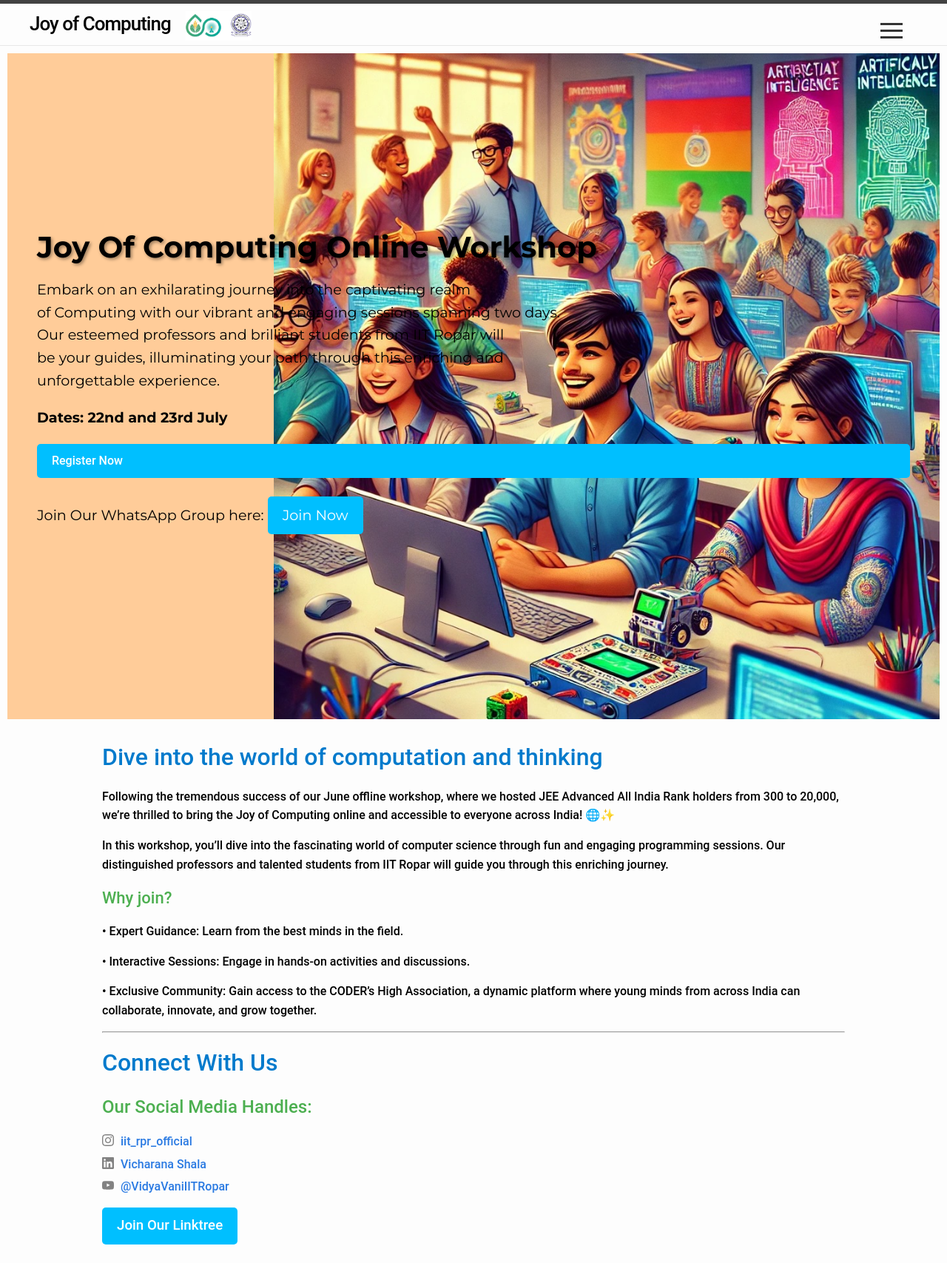
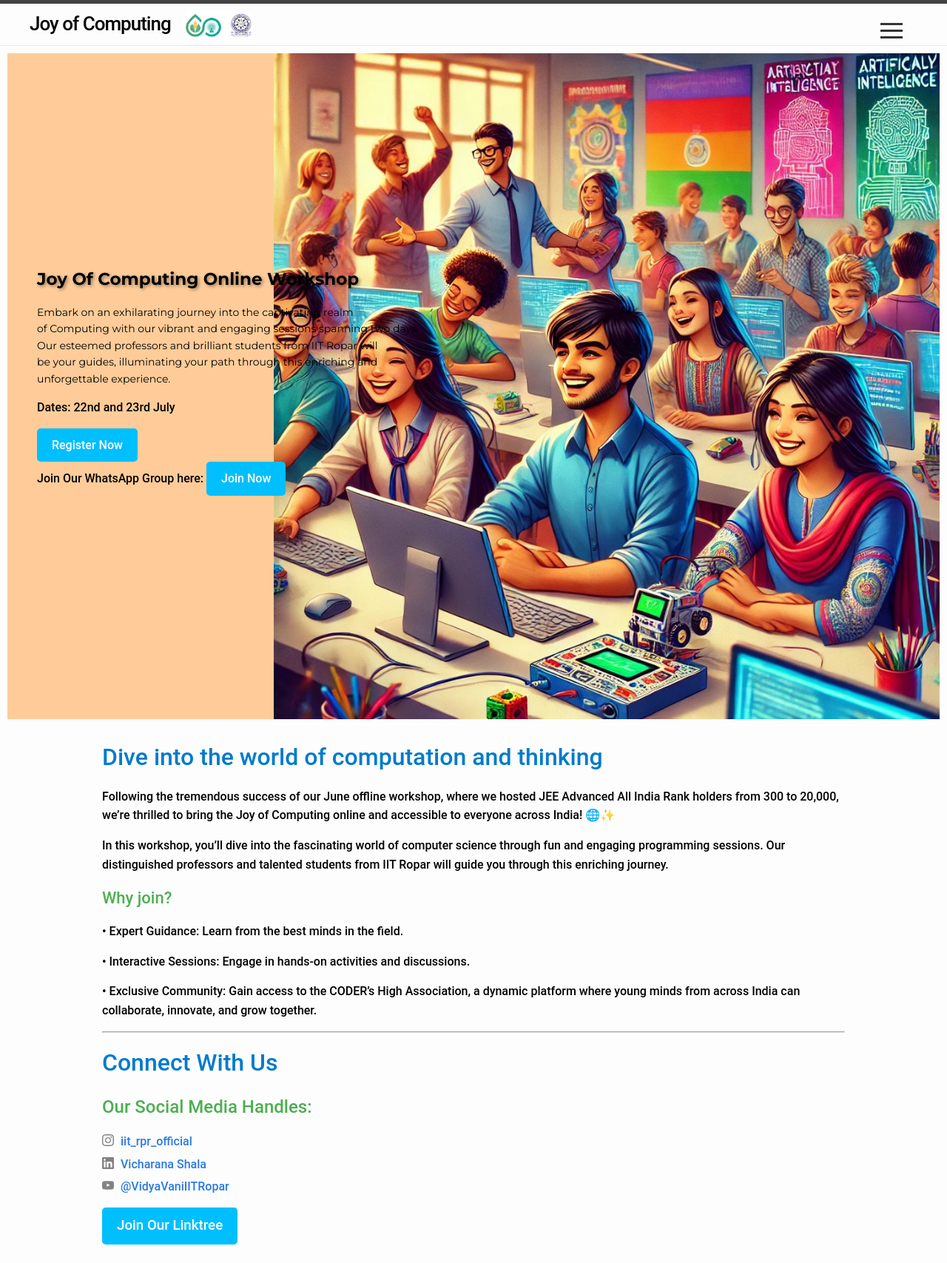
Before and after one commit to sudarshansudarshan/joc, a Jekyll site: the page built from index.markdown, in a window 1280 px wide. Shown: the whole page at 74% size. Built offline with Jekyll 4.4.1, drawn with Linux system fonts in a browser that asks for light colours.

Commit message:
Update home.html

```diff
--- a/_layouts/home.html
+++ b/_layouts/home.html
@@ -12,14 +12,25 @@ layout: default
 <link href="https://fonts.googleapis.com/css2?family=Montserrat:ital,wght@0,100..900;1,100..900&display=swap" rel="stylesheet">
   <style>
     body {
-      font-family: 'Roboto Medium', sans-serif;
+      font-family: 'Roboto Medium', sans-serif; /* Use Roboto font or any other preferred font */
       font-size: 16px;
       line-height: 1.6;
-      color: #000000;
+      color: #000000; /* Default text color */
       margin: 0;
       padding: 0;
       width: 100%;
+      /*background-image: url('images/bgg1.png');
+      background-size: contain; /* Set the width and height of the background image */
+      /*background-repeat: no-repeat;
+      background-position: center top;
+       /* Center the background image */
+      <!-- background-color: #ffdbac;-->
     }
+  /*.home {
+      max-width: 100%;
+      margin: 0 auto;
+      padding: 10px;
+    }*/
     .home {
       max-width: 100%;
       margin: 0 auto;
@@ -48,42 +59,43 @@ layout: default
     }
 
     .navigation li a:hover {
-      color: #ff6600;
+      color: #ff6600; /* Change color on hover */
     }
 
     .hero-section {
-      display: flex;
       width: 100%;
-      height: 100vh;
-      background-color: #ffcc99;
-      background-image: url('images/joc image.jpg');
+      height: 100vh; /* Adjust height as needed */
+      background-image: url('images/bgg1.png');
       background-size: contain;
       background-repeat: no-repeat;
-      background-position: right top;
-      color: white;
+      background-position: center top;
+      display: flex;
+      align-items: center; /* Center content vertically */
+      justify-content: left; /* Center content horizontally */
+      color: white; /* Set default text color */
+      text-align: center; /* Center text */
+      /* margin-top: 100px; */
     }
 
-    .text-section {
-      flex: 1;
-      padding: 40px;
-      display: flex;
-      flex-direction: column;
-      justify-content: center;
+    .hero-image {
+      max-width: 100%;
+      height: auto;
     }
 
-    .text-section h2 {
-      font-size: 2.5em;
-      margin-bottom: 10px;
-      color: #000000;
-      font-family: 'Montserrat', sans-serif;
-      text-shadow: 2px 2px 4px rgba(0, 0, 0, 0.4);
+    .hero-text {
+      margin-top: 20px;
     }
 
-    .text-section p {
+    .hero-text h2 {
+      font-size: 2.5em; /* Larger font size for heading */
+      margin-bottom: 10px;
+      color: #FFFFFF;
+    }
+
+    .hero-text p {
       font-size: 1.2em;
       margin-bottom: 20px;
-      color: #000000;
-      font-family: 'Montserrat', sans-serif;
+      color: #FFFFFF;
     }
 
     .btn {
@@ -100,40 +112,101 @@ layout: default
       background-color: #008CBA;
     }
 
+    .post-list-heading {
+      font-size: 1.5em;
+      margin-bottom: 20px;
+    }
+
+    .post-list li {
+      margin-bottom: 20px;
+    }
+
+    .post-meta {
+      font-size: 0.9em;
+      color: #666;
+    }
+
+    .post-link {
+      color: #333;
+      text-decoration: none;
+      transition: color 0.3s;
+    }
+
+    .post-link:hover {
+      color: #ff6600; /* Change color on hover */
+    }
+
     .content {
             text-align: left;
-      padding-left: 10vw;
-      padding-right: 10vw;
     }
 
     .svg-icon {
       width: 16px;
       height: 16px;
     }
+
+
   </style>
 </head>
 <body>
 <div class="home">
-    <div class="hero-section">
-      <div class="text-section">
-        <h2><b>Joy Of Computing Online Workshop</b></h2>
-        <p>
+  <!--{%- if page.title -%}
+    <h1 class="page-heading">{{ page.title }}  </h1>
+  {%- endif -%}-->
+
+
+  <div class="hero-section" style="width: 100%; background-color: #ffcc99; background-image: url('images/joc image.jpg'); background-size: contain; background-repeat: no-repeat; background-position: right top;">
+    <div class="content" style="padding-left: 40px;">
+<!--       <h2 style="color: black;"><b> Joy Of Computing Online Workshop</b></h2> -->
+      <h2 style="color: black; font-family: 'Montserrat', sans-serif; font-size: 23px; text-shadow: 2px 2px 4px rgba(0, 0, 0, 0.4);"><b>Joy Of Computing Online Workshop</b></h2>
+
+      <p style="color: black; font-family: 'Montserrat', sans-serif; font-size: 14px">
         Embark on an exhilarating journey into the captivating realm <br>of Computing with our vibrant and engaging sessions spanning two days. <br>Our esteemed professors and brilliant students from IIT Ropar will <br>be your guides, illuminating your path through this enriching and <br>unforgettable experience.
       </p>
-        <p><b>Dates: 22nd and 23rd July</b></p>
+
+      <p style="color: black;"><b>Dates: 22nd and 23rd July</b></p>
+
       <a href="https://forms.gle/HP18PAvap6ifJ8EG8" class="btn">Register Now</a>
       <br>
-        <p>
+
+      <p style="color: black;">
         Join Our WhatsApp Group here:
         <a href="https://chat.whatsapp.com/J4Na1mTOXqY3xCPWGv64sz" class="btn">Join Now</a>
       </p>
+
     </div>
   </div>
-
   <br>
-    <div class="content">
+  <div class="content" style="padding-left: 10vw; padding-right: 10vw ;">
   {{ content }}
   </div>
+
+ <!-- {%- if site.posts.size > 0 -%}
+    <div class="recent-posts">
+      <h1 class="post-list-heading">Recent Posts</h1>
+      <ul class="post-list">
+        {%- for post in site.posts limit: 1 -%}
+        <li>-->
+        <!--  {%- assign date_format = site.minima.date_format | default: "%b %-d, %Y" -%}
+          <span class="post-meta">{{ post.date | date: date_format }}</span>
+
+            <a class="post-link" href="/aicamp/dashboard/">
+              <h6>
+              Matrix Mystics
+              </h6>
+            </a> -->
+
+          {%- if site.show_excerpts -%}
+            {{ post.excerpt }}
+          {%- endif -%}
+        </li>
+        {%- endfor -%}
+      </ul>
+      <!-- <a href="" class="btn">View All Posts</a> -->
+    </div>
+  {%- endif -%}
+
+
 </div>
 </body>
 </html>
```
Lines whose indentation alone changed are shown as unchanged.
